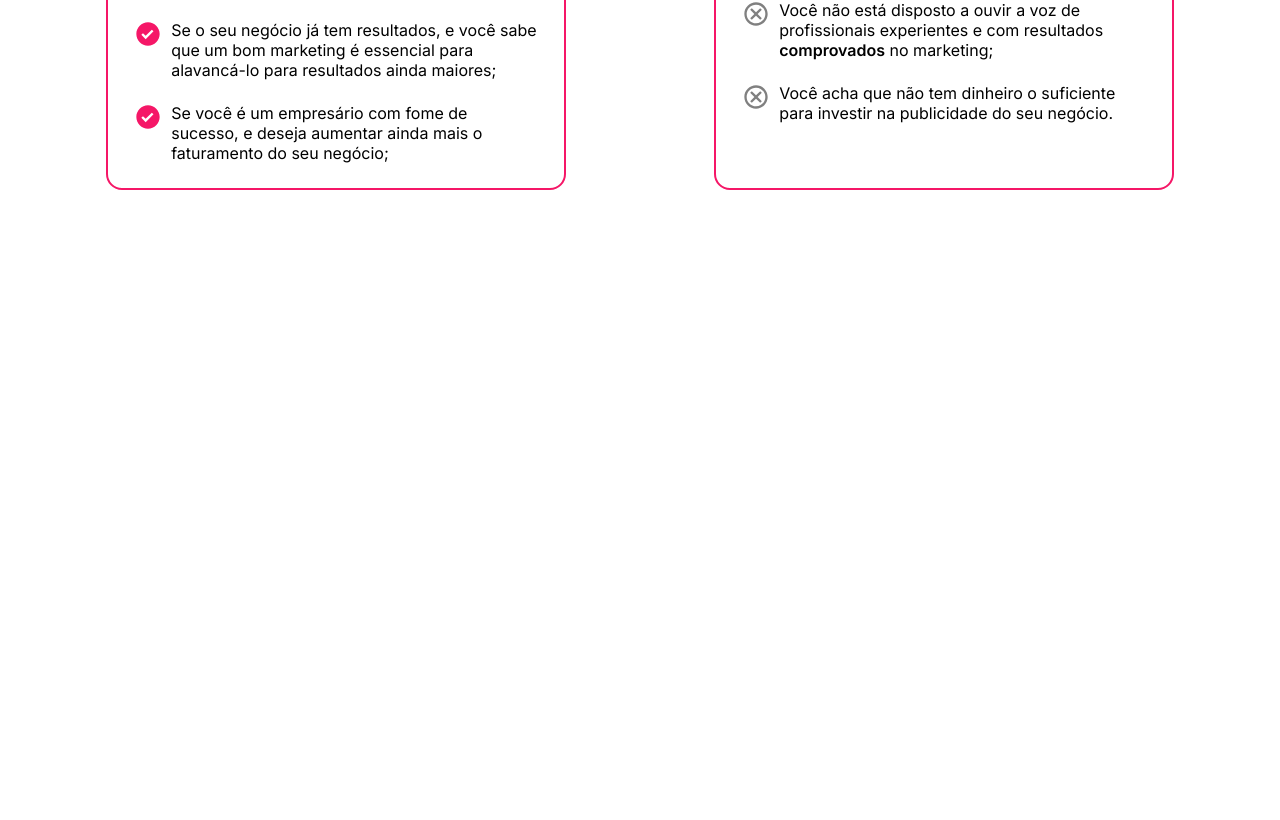
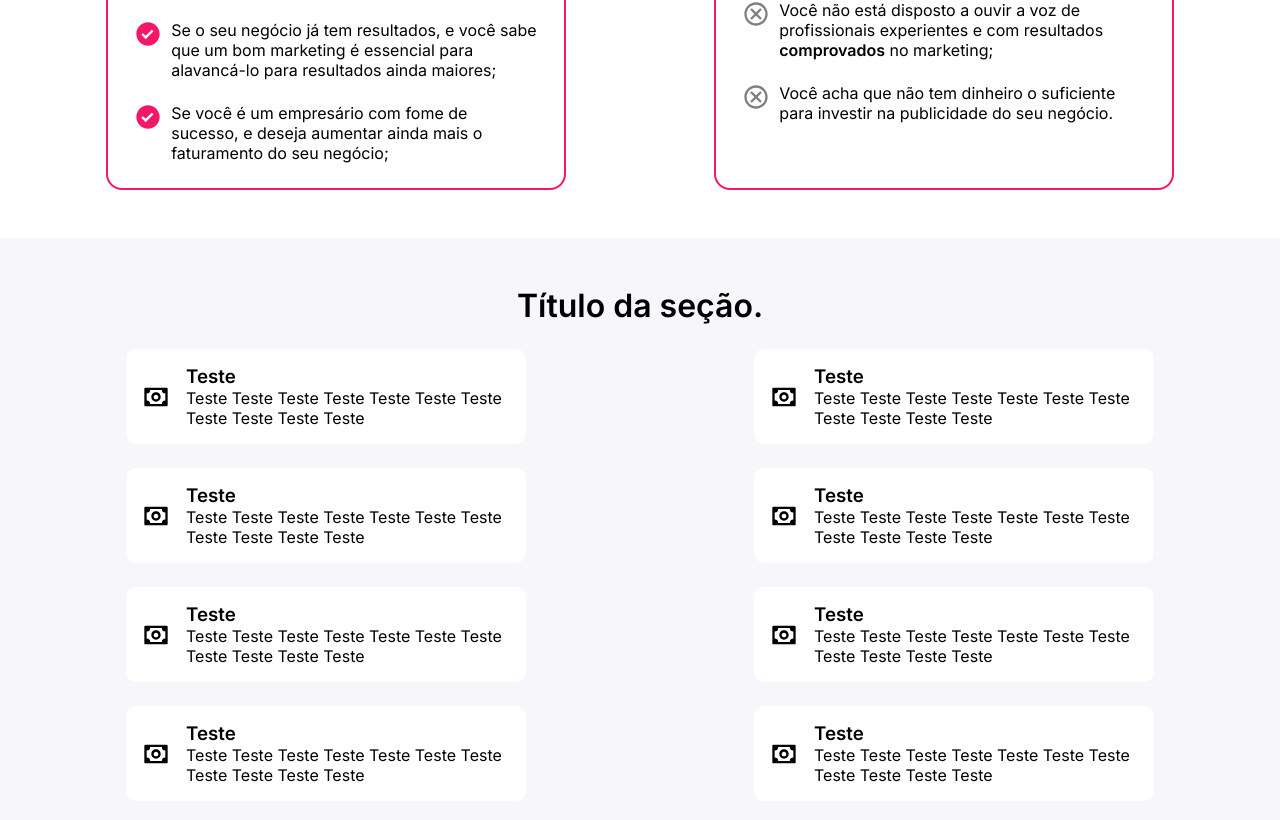
Before and after one commit to danielflorencio/calon-website, a Next.js app: page / in a window 1280 px wide. Shown: the part 1825-2645 px from the top of the page. Before the commit the page ends 2063 px from the top, so only its background shows below. Built offline with nearby package versions, Linux system fonts and the light colour scheme.

Commit message:
Desenvolvi o rascunho da nova seção de benefícios.

```diff
--- a/src/app/page.tsx
+++ b/src/app/page.tsx
@@ -4,6 +4,7 @@ import Navbar from '@/components/Navbar/Navbar'
 import ServicesSection from '@/sectionLayouts/ServicesSection/ServicesSection'
 import NavbarContainer from '@/components/Navbar/NavbarContainer'
 import WhoIsFor from '@/sectionLayouts/WhoIsFor/WhoIsFor'
+import NewServicesSection from '@/sectionLayouts/NewServicesSection/NewServicesSection'
 
 export default function Home() {
   return (
@@ -13,6 +14,7 @@ export default function Home() {
       <HeroSection/>
       <ServicesSection/>
       <WhoIsFor/>
+      <NewServicesSection/>
     </main>
   )
 }
--- /dev/null
+++ b/src/components/IconDescriptionTitle.tsx/IconDescriptionTitleComponent.tsx
@@ -0,0 +1,22 @@
+import { ReactElement } from 'react'
+import './styles.css'
+
+type Props = {
+    icon: ReactElement,
+    title: string,
+    description: string
+}
+
+export default function({icon, title, description}: Props){
+    return(
+        <div className="benefit-block">
+            <div className='benefit-icon-container'>
+                {icon}
+            </div>
+            <div className='title-and-text-container'>
+                <h3 className='benefit-block-title'>{title}</h3>
+                <p className='benefit-block-description'>{description}</p>
+            </div>
+        </div>
+      )
+}
--- /dev/null
+++ b/src/components/IconDescriptionTitle.tsx/styles.css
@@ -0,0 +1,24 @@
+.benefit-block{
+    min-width: 300px;
+    max-width: 400px;
+    border-radius: 10px;
+    display: flex;
+    flex-direction: row;
+    background-color: #fff;
+    padding: 1rem;
+    gap: 1rem;
+}
+.benefit-icon-container{
+    display: flex;
+    justify-content: center;
+    align-items: center;
+}
+.title-and-text-container{
+
+}
+.benefit-block-title{
+
+}
+.benefit-block-description{
+
+}
--- /dev/null
+++ b/src/components/ServiceCard/ServiceCard.tsx
@@ -0,0 +1,8 @@
+import './styles.css'
+export default function(){
+    return(
+        <div className='service-card'>
+            Teste
+        </div>
+    )
+}
--- /dev/null
+++ b/src/components/ServiceCard/styles.css
@@ -0,0 +1,6 @@
+.service-card{
+    width: 90%;
+    background-color: white;
+    box-shadow: rgba(0, 0, 0, 0.24) 0px 3px 8px;
+    border-radius: 16px;
+}
--- /dev/null
+++ b/src/sectionLayouts/NewServicesSection/NewServicesSection.tsx
@@ -0,0 +1,22 @@
+import ServiceCard from '@/components/ServiceCard/ServiceCard'
+import './styles.css'
+import {BiMoney} from 'react-icons/bi';
+import IconDescriptionTitleComponent from '@/components/IconDescriptionTitle.tsx/IconDescriptionTitleComponent';
+export default function(){
+    return(
+        <section className='new-services-section'>
+            {/* <ServiceCard/> */}
+            <h2 className='new-services-section-title'>Título da seção.</h2>
+            <div className='benefits-container'>
+            <IconDescriptionTitleComponent icon={<BiMoney size={28}/>} title='Teste' description='Teste Teste Teste Teste Teste Teste Teste Teste Teste Teste Teste'/>
+            <IconDescriptionTitleComponent icon={<BiMoney size={28}/>} title='Teste' description='Teste Teste Teste Teste Teste Teste Teste Teste Teste Teste Teste'/>
+            <IconDescriptionTitleComponent icon={<BiMoney size={28}/>} title='Teste' description='Teste Teste Teste Teste Teste Teste Teste Teste Teste Teste Teste'/>
+            <IconDescriptionTitleComponent icon={<BiMoney size={28}/>} title='Teste' description='Teste Teste Teste Teste Teste Teste Teste Teste Teste Teste Teste'/>
+            <IconDescriptionTitleComponent icon={<BiMoney size={28}/>} title='Teste' description='Teste Teste Teste Teste Teste Teste Teste Teste Teste Teste Teste'/>
+            <IconDescriptionTitleComponent icon={<BiMoney size={28}/>} title='Teste' description='Teste Teste Teste Teste Teste Teste Teste Teste Teste Teste Teste'/>
+            <IconDescriptionTitleComponent icon={<BiMoney size={28}/>} title='Teste' description='Teste Teste Teste Teste Teste Teste Teste Teste Teste Teste Teste'/>
+            <IconDescriptionTitleComponent icon={<BiMoney size={28}/>} title='Teste' description='Teste Teste Teste Teste Teste Teste Teste Teste Teste Teste Teste'/>
+            </div>
+        </section>
+    )
+}
--- /dev/null
+++ b/src/sectionLayouts/NewServicesSection/styles.css
@@ -0,0 +1,20 @@
+.new-services-section{
+    width: 100vw;
+    background: #f6f6fb;
+    display: flex;
+    flex-wrap: wrap;
+    justify-content: center;
+    align-items: center;
+    flex-direction: column;
+    padding: 3rem 1.5rem;
+    gap: 1.5rem;
+}
+.new-services-section-title{
+    font-size: 2rem;
+}
+.benefits-container{
+    display: flex;
+    flex-wrap: wrap;
+    gap: 1.5rem;
+    justify-content: space-around;
+}
```
